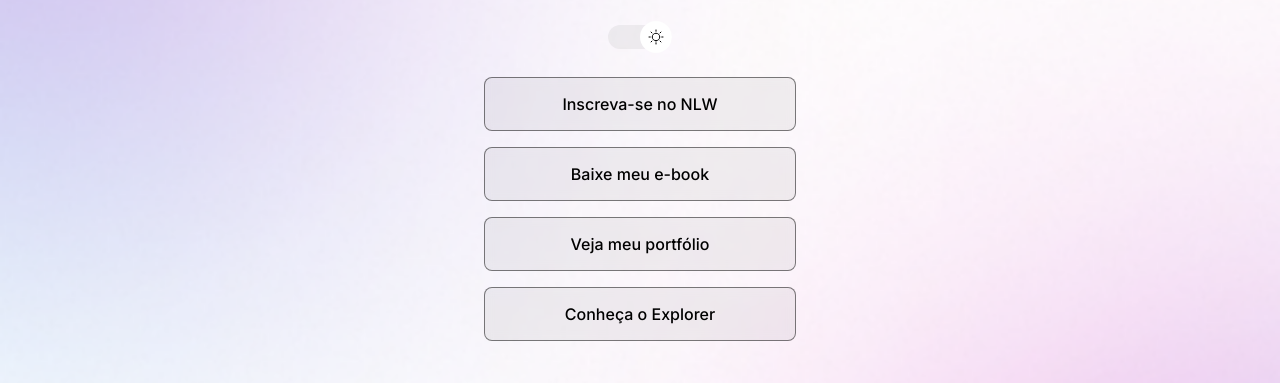
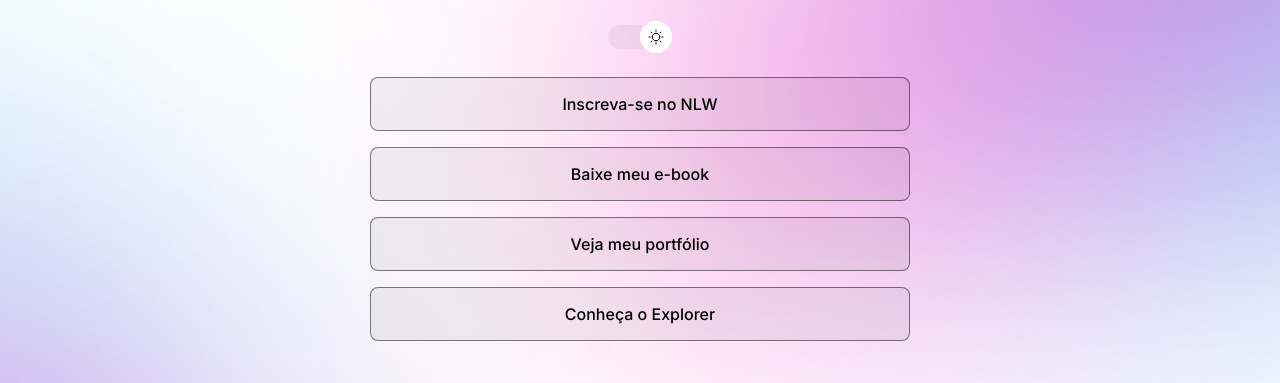
Before and after one commit to toshioyasunaka/devlinks, a plain HTML site: page index.html in a window 1280 px wide. Shown: the part 227-610 px from the top of the page. Drawn offline with nearby package versions, Linux system fonts and the light colour scheme.

Commit message:
change background based on media queries and adjust container width

```diff
--- a/style.css
+++ b/style.css
@@ -29,6 +29,7 @@ body {
   background-repeat: no-repeat;
   background-position: top center;
   background-size: cover;
+  height: 100vh;
 }
 
 body * {
@@ -37,7 +38,8 @@ body * {
 }
 
 #container {
-  width: 360px;
+  width: 100%;
+  max-width: 588px;
   margin: 56px auto 32px;
 }
 
@@ -160,3 +162,13 @@ footer {
   padding: 24px 0;
   font-size: 14px;
 }
+
+@media (min-width: 700px) {
+  :root {
+    --bg-url: url(assets/bg-dark-desktop.jpg);
+  }
+
+  .light {
+    --bg-url: url(assets/bg-light-desktop.jpg);
+  }
+}
```
Also changed, not shown: assets/bg-dark-desktop.jpg (added), assets/bg-light-desktop.jpg (added).
